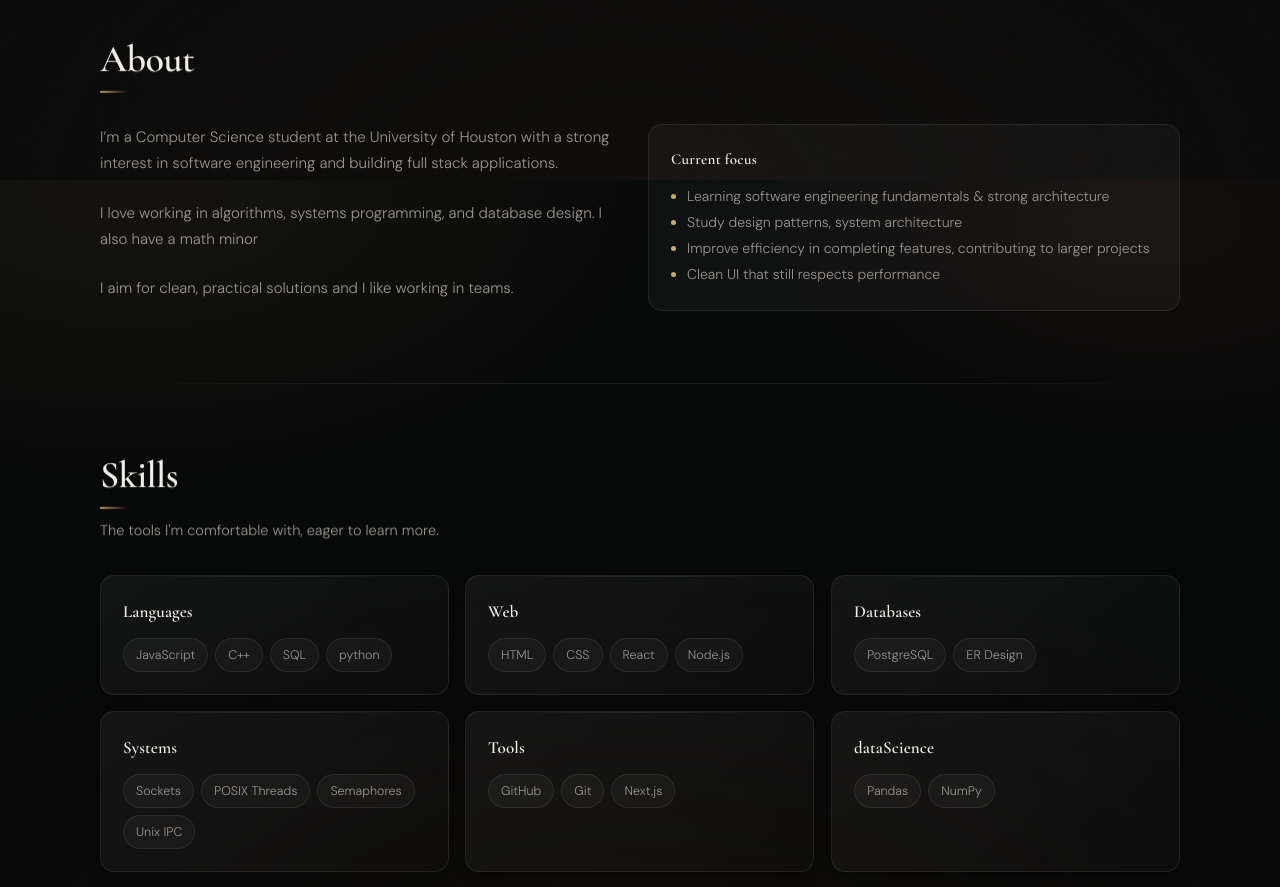
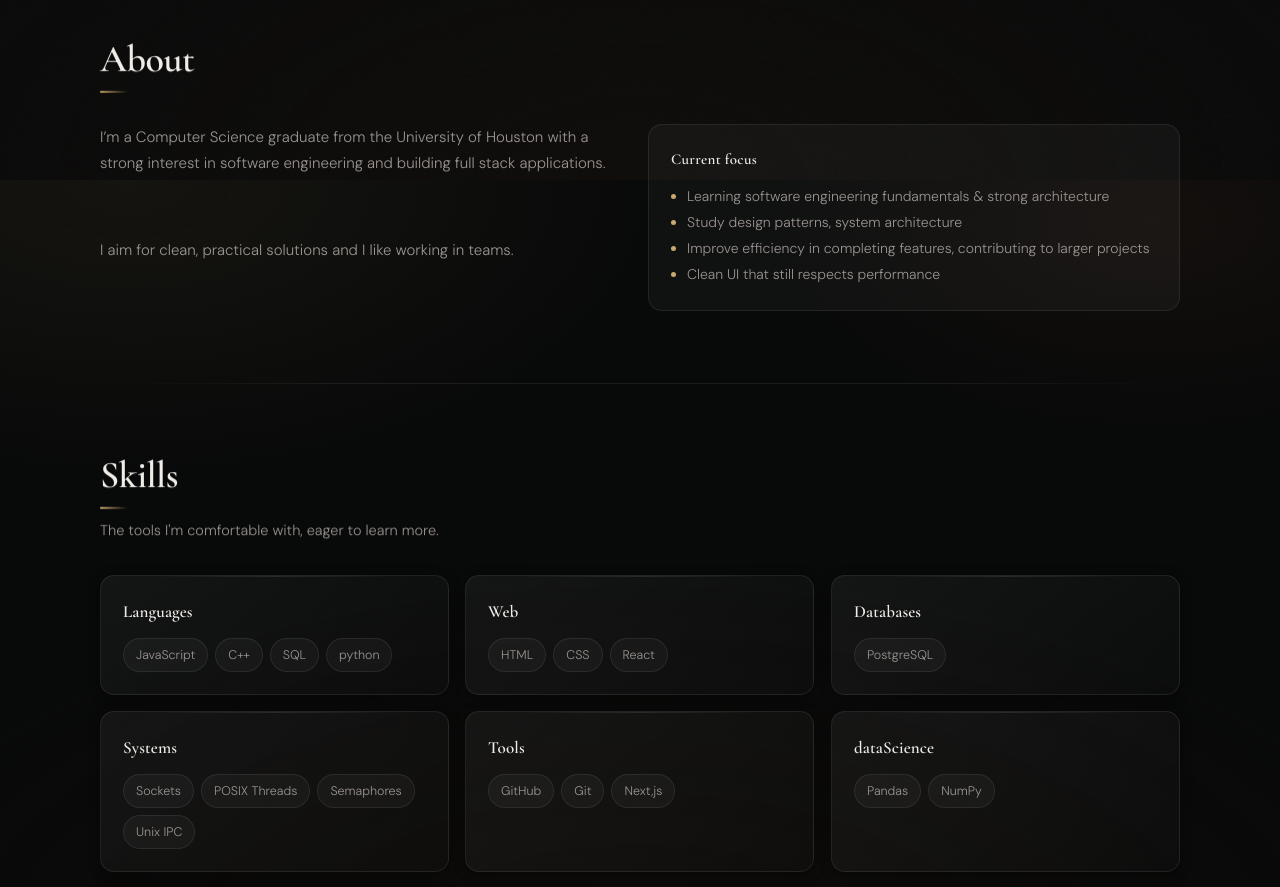
Before and after one commit to najyaltarawne/portfolio, a React (Vite) app: page / in a window 1280 px wide. Shown: the part 620-1507 px from the top of the page. Built offline with nearby package versions, Linux system fonts and the light colour scheme.

Commit message:
Fixed wordings

```diff
--- a/src/data/profile.js
+++ b/src/data/profile.js
@@ -9,21 +9,20 @@ export const profile = {
     },
 
     about: [
-      "I’m a Computer Science student at the University of Houston with a strong interest in software engineering and building full stack applications.",
-      "I love working in algorithms, systems programming, and database design. I also have a math minor",
+      "I’m a Computer Science graduate from the University of Houston with a strong interest in software engineering and building full stack applications.",
       "I aim for clean, practical solutions and I like working in teams."
     ],
 
     highlights: [
-      { label: "GPA", value: "3.82" },
+      { label: "GPA", value: "3.85" },
       { label: "Focus", value: "Software Engineering" },
       { label: "Strengths", value: "Databases • Full stack • Systems" }
     ],
 
     skills: {
       languages: ["JavaScript", "C++", "SQL", "python"],
-      web: ["HTML", "CSS", "React", "Node.js"],
-      databases: ["PostgreSQL", "ER Design"],
+      web: ["HTML", "CSS", "React"],
+      databases: ["PostgreSQL"],
       systems: ["Sockets", "POSIX Threads", "Semaphores", "Unix IPC"],
       tools: ["GitHub", "Git", "Next,js"],
       dataScience: ["Pandas", "NumPy"],
```
